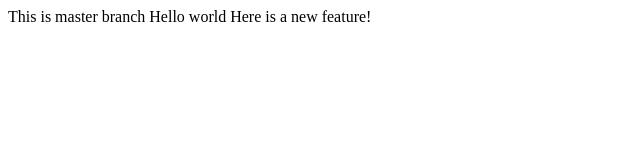
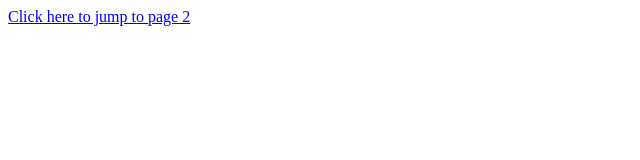
Before and after one commit to AwsSafarini/Lec1Rep, a plain HTML site: page HomePage.html in a window 1280 px wide. Shown: the whole page, without its empty margins (0-640 px from the left). Drawn offline with Linux system fonts and the light colour scheme.

Commit message:
Home Page

```diff
--- a/index.html
+++ b/HomePage.html
@@ -5,9 +5,6 @@
     <title>Lecture 1</title>
 </head>
 <body>
-    This is master branch
-    Hello world
-    Here is a new feature!
-
+    <a href="Page2.html">Click here to jump to page 2</a>
 </body>
 </html>
```
